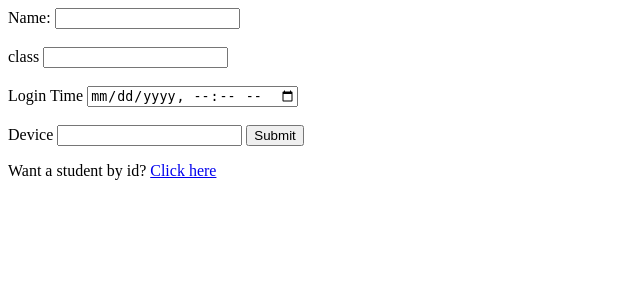
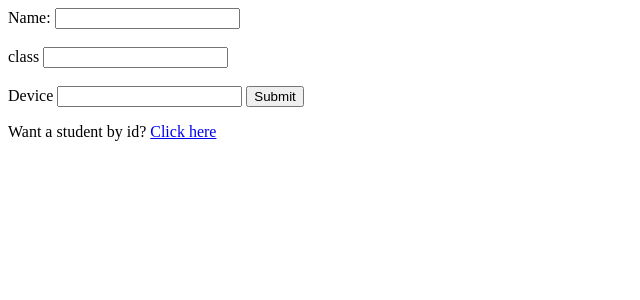
Before and after one commit to bluecitydude/Siddhi_Task, a PHP site: page / in a window 1280 px wide. Shown: the top 300 px of the page, without its empty margins (0-640 px from the left). Run offline with PHP 8.4, Linux system fonts and the light colour scheme.

Commit message:
Refactor HTML structure in index.php

```diff
--- a/index.php
+++ b/index.php
@@ -9,17 +9,10 @@
     <form action="/src/add.php" method="POST">
         <label for="name">Name:</label>
         <input type="text" id="name" name="name" required>
-
         <br><br>
         <label for="class">class</label>
         <input type="text" id="class" name="class" required>
-
-
         <br><br>
-
-        <label for='login'>Login Time</label>
-        <input type="datetime-local" id="login" name="login_time" required><br><br>
-
         <label for="device">Device</label>
         <input type="text" id="device" name="device" required>
         <button type="submit">Submit</button>
@@ -28,4 +21,5 @@
     <p>Want a student by id? <a href="fetch_student.php">Click here</a></p>
 
 </body>
+
 </html>
```
